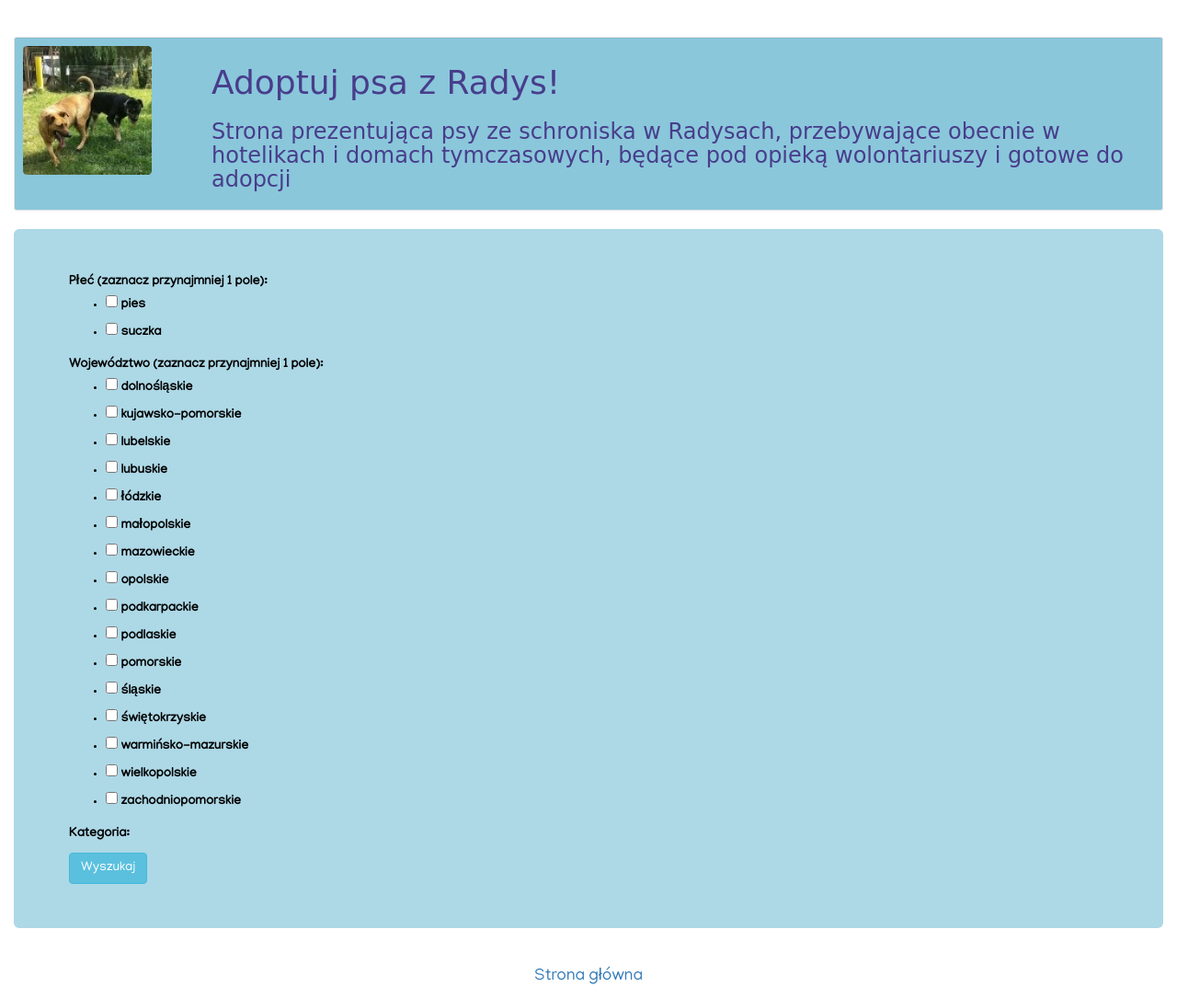
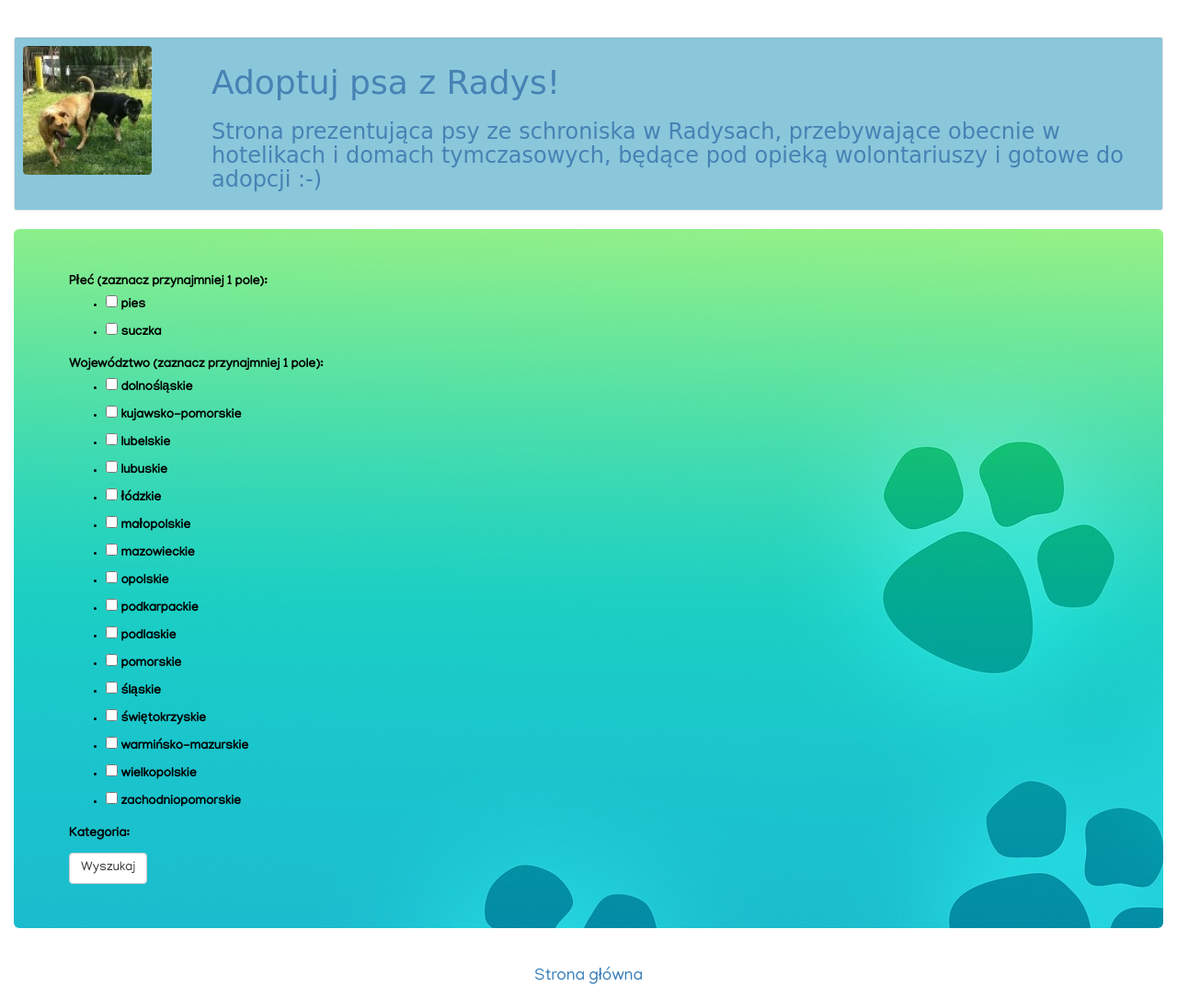
Before and after one commit to Kadabu/Serwis_adopcyjny, a Django app: page /wyszukaj/ in a window 1280 px wide. Shown: the whole page at 92% size. Run offline with Django 3.2, Linux system fonts and the light colour scheme; some libraries are stand-ins or nearby versions; some web fonts are replaced.

Commit message:
Base.html - background

```diff
--- a/serwis_adopcyjny/adopcje/templates/base.html
+++ b/serwis_adopcyjny/adopcje/templates/base.html
@@ -1,5 +1,5 @@
 <!doctype html>
-
+{% load static %}
 <html>
     <head>
         <meta charset="utf-8">
@@ -7,20 +7,22 @@
         <link rel="stylesheet" type="text/css" href="https://maxcdn.bootstrapcdn.com/bootstrap/3.3.5/css/bootstrap.min.css">
         <link href="https://fonts.googleapis.com/css?family=Finger+Paint|Merienda+One|Manjari&display=swap" rel="stylesheet">
         <style>
+
                body {
                   font-family: 'Manjari', sans-serif;
                }
                h2 {
                  font-family: 'Merienda One', cursive;
-                 color: IndianRed;
+                 color: Brown;
                }
                .jumbotron {
+                   background-image: url('{% static "./paw-print-941498_1920.jpg" %}');
                    background-color: LightBlue;
                    color:black;
                }
                .page-header {
                    font-family: 'Finger Paint', cursive;
-                   color: DarkSlateBlue;
+                   color: SteelBlue;
                }
                .page-header img {
                     float: left;
@@ -38,6 +40,13 @@
                 .well {
                     background: #8ac7db;
                 }
+                 .caption {
+                    font-size: 15px;
+                 }
+                 .bottom-25 {
+                   margin-bottom: 25px;
+                   font-size: 20px;
+                 }
                  @media (min-width: 768px) {
                      .row.equal {
                          display: flex;
@@ -52,17 +61,12 @@
                          right: 0;
                      }
                  }
-                 .bottom-25 {
-                   margin-bottom: 25px;
-                   font-size: 20px;
-                 }
          </style>
     </head>
     <body>
       <div class="container-fluid">
             <div class="page-header well well-sm">
             {% block header %}
-            {% load static %}
                 <div class="row">
                     <div class="col-sm-2">
                         <img align="left" src="{% static "./logo.jpeg" %}">
@@ -70,7 +74,7 @@
                     <div class="float-left" col-sm-9>
                       <h1>Adoptuj psa z Radys!</h1>
                       <h3>Strona prezentująca psy ze schroniska w Radysach, przebywające obecnie w
-                      hotelikach i domach tymczasowych, będące pod opieką wolontariuszy i gotowe do adopcji</h3>
+                      hotelikach i domach tymczasowych, będące pod opieką wolontariuszy i gotowe do adopcji :-)</h3>
                    </div>
                 </div>
             {% endblock %}
--- a/serwis_adopcyjny/adopcje/templates/search_form.html
+++ b/serwis_adopcyjny/adopcje/templates/search_form.html
@@ -11,7 +11,7 @@
        <strong>Płeć (zaznacz przynajmniej 1 pole): {{ form.sex }}</strong>
        <strong>Województwo (zaznacz przynajmniej 1 pole): {{ form.region }}</strong>
        <strong>Kategoria: {{ form.category }}</strong>
-       <input type="submit" value="Wyszukaj" class="btn btn-info"></br>
+       <input type="submit" value="Wyszukaj" class="btn btn-default"></br>
    </form>
 </div>
 {% endblock %}
```
Also changed, not shown: serwis_adopcyjny/adopcje/static/paw-print-941498_1920.jpg (added).
